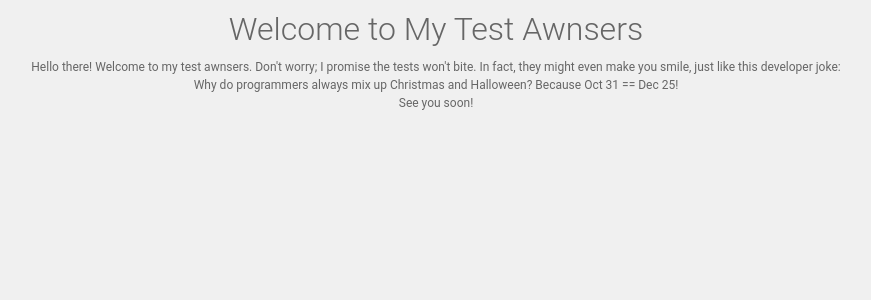
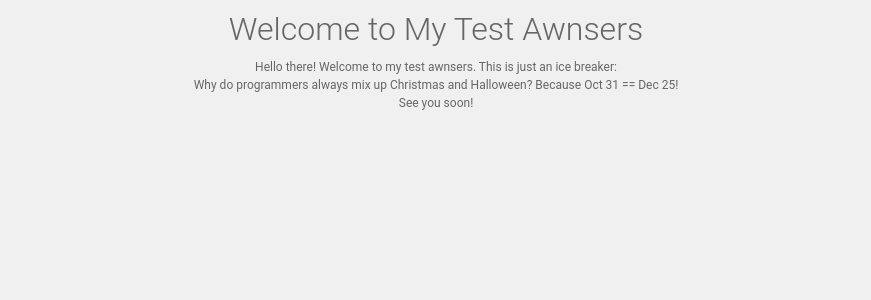
Before and after one commit to ajraubes/ecomplete, a PHP site: page / in a window 1280 px wide. Shown: the part 101-401 px from the top of the page, without its empty margins (204-1075 px from the left). Run offline with PHP 8.4, Linux system fonts and the light colour scheme.

Commit message:
update forms and struckture clean up

```diff
--- a/public/index.php
+++ b/public/index.php
@@ -1,6 +1,6 @@
 <?php include 'header.php'; ?>
     <h1 class="text-center">Welcome to My Test Awnsers</h1>
-    <p class="text-center">Hello there! Welcome to my test awnsers. Don't worry; I promise the tests won't bite. In fact, they might even make you smile, just like this developer joke:</p>
+    <p class="text-center">Hello there! Welcome to my test awnsers. This is just an ice breaker:</p>
     <p class="text-center">Why do programmers always mix up Christmas and Halloween? Because Oct 31 == Dec 25!</p>
     <p class="text-center">See you soon!</p>
 <?php include 'footer.php'; ?>
```
Also changed, not shown: 1 other file.
